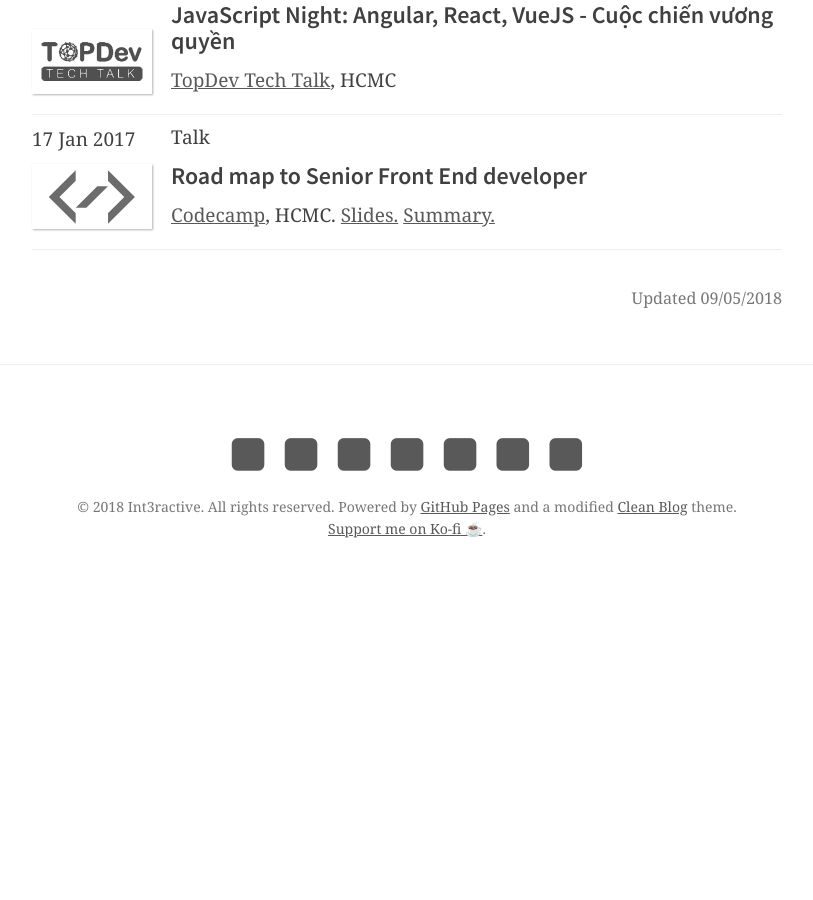
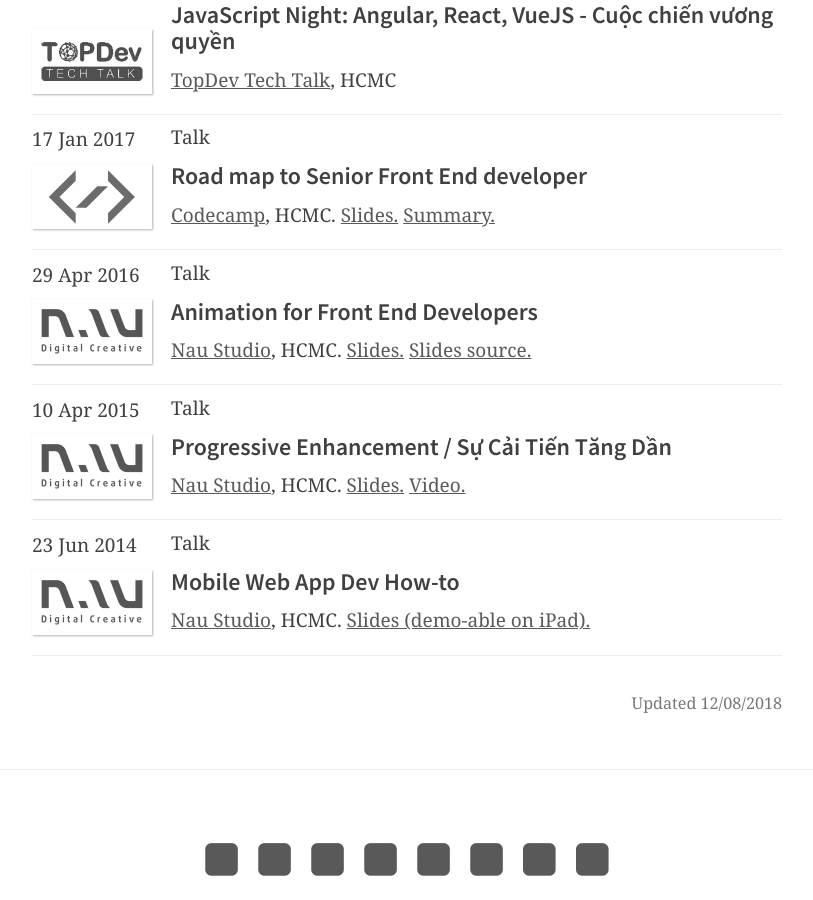
Before and after one commit to trongthanh/int3ractive.com, a Jekyll site: the page built from speaking.html, in a window 1280 px wide and 900 px high, scrolled down 1511 px. Shown: the whole window, without its empty margins (233-1046 px from the left). Built offline with Jekyll 4.4.1, drawn with Linux system fonts in a browser that asks for light colours; nearby versions of some CDN libraries; before the commit the page ends 2117 px from its top, so only the background shows below that.

Commit message:
Update Speaking with Nau's presentations; Add codepen icon;

```diff
--- a/_config.yml
+++ b/_config.yml
@@ -6,7 +6,8 @@
 baseurl: ""
 url: "https://int3ractive.com"
 twitter_username: trongthanh
-github_username:  trongthanh
+github_username: trongthanh
+codepen_username: trongthanh
 facebook_username: trongthanh
 linkedin_username: trongthanh
 googleplus_userid: +TrọngThanhTrần
--- a/_includes/footer.html
+++ b/_includes/footer.html
@@ -62,6 +62,16 @@
 						</a>
 					</li>
 					{% endif %}
+					{% if site.codepen_username %}
+					<li>
+						<a href="https://codepen.io/{{ site.codepen_username }}" target="_blank" title="Follow me on CodePen" rel="me">
+							<span class="fa-stack">
+								<i class="fa fa-square fa-stack-2x"></i>
+								<i class="fa fa-codepen fa-lg fa-inverse"></i>
+							</span>
+						</a>
+					</li>
+					{% endif %}
 					<li>
 						<a href="https://ko-fi.com/trongthanh" target="_blank" title="I will never include ads on this site. So if you find my posts useful, please support me on Ko-fi." rel="me">
 							<span class="fa-stack">
--- a/speaking.html
+++ b/speaking.html
@@ -4,7 +4,7 @@
 subtitle: "My past and upcoming speaking at public events"
 description: "Home page and blog of Trần Trọng Thanh. Here is my past and upcoming speaking at public events."
 image: "img/about-bg.jpg"
-date: 2018-05-09T00:12:53+07:00
+date: 2018-08-12T16:42:16+07:00
 ---
 
 <p>I was honored to be invited as speaker in several tech talks and workshops. Below are the list of events in which I'm attending as speakers:</p>
@@ -89,6 +89,38 @@
 			<a href="https://medium.com/@carloskim/event-sum-up-web-senior-front-end-developer-2017-db4c1d634389#.l4jd2kiyk">Summary.</a>
 		</address>
 	</li>
+	<li class="events__item">
+		<time class="events__item__time" datetime="2016-04-29T09:30:00+07:00">29 Apr 2016</time>
+		<img class="events__item__logo" src="img/logos/event-logo-nau.png" alt="Nau Studio sharing">
+		<address class="events__item__desc">
+			<div class="events__item__type">Talk</div>
+			<h3 class="events__item__title">Animation for Front End Developers</h3>
+			<a href="https://naustud.io">Nau Studio</a>, HCMC.
+			<a href="https://int3ractive.com/animation-for-front-end-developers">Slides.</a>
+			<a href="https://github.com/trongthanh/animation-for-front-end-developers">Slides source.</a>
+		</address>
+	</li>
+	<li class="events__item">
+		<time class="events__item__time" datetime="2015-04-10T09:30:00+07:00">10 Apr 2015</time>
+		<img class="events__item__logo" src="img/logos/event-logo-nau.png" alt="Nau Studio sharing">
+		<address class="events__item__desc">
+			<div class="events__item__type">Talk</div>
+			<h3 class="events__item__title">Progressive Enhancement / Sự Cải Tiến Tăng Dần</h3>
+			<a href="https://naustud.io">Nau Studio</a>, HCMC.
+			<a href="https://int3ractive.com/Presentation--Progressive-Enhancement">Slides.</a>
+			<a href="https://www.youtube.com/watch?v=5oUSzo1oRv0">Video.</a>
+		</address>
+	</li>
+	<li class="events__item">
+		<time class="events__item__time" datetime="2014-06-23T09:30:00+07:00">23 Jun 2014</time>
+		<img class="events__item__logo" src="img/logos/event-logo-nau.png" alt="Nau Studio sharing">
+		<address class="events__item__desc">
+			<div class="events__item__type">Talk</div>
+			<h3 class="events__item__title">Mobile Web App Dev How-to</h3>
+			<a href="https://naustud.io">Nau Studio</a>, HCMC.
+			<a href="https://int3ractive.com/mobile-web-app-howto">Slides (demo-able on iPad).</a>
+		</address>
+	</li>
 </ul>
 
 
```
Also changed, not shown: img/logos/event-logo-nau.png (added).
